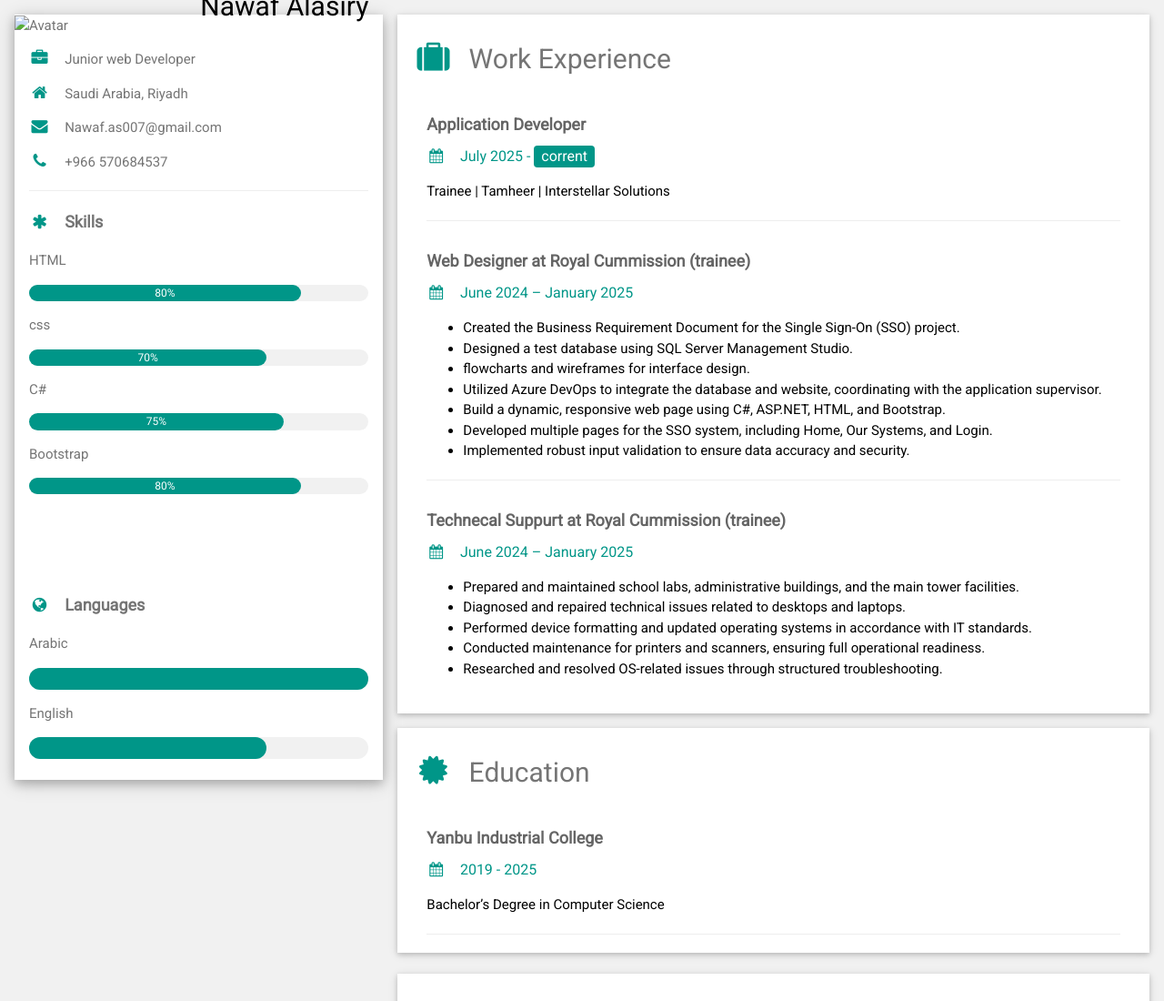
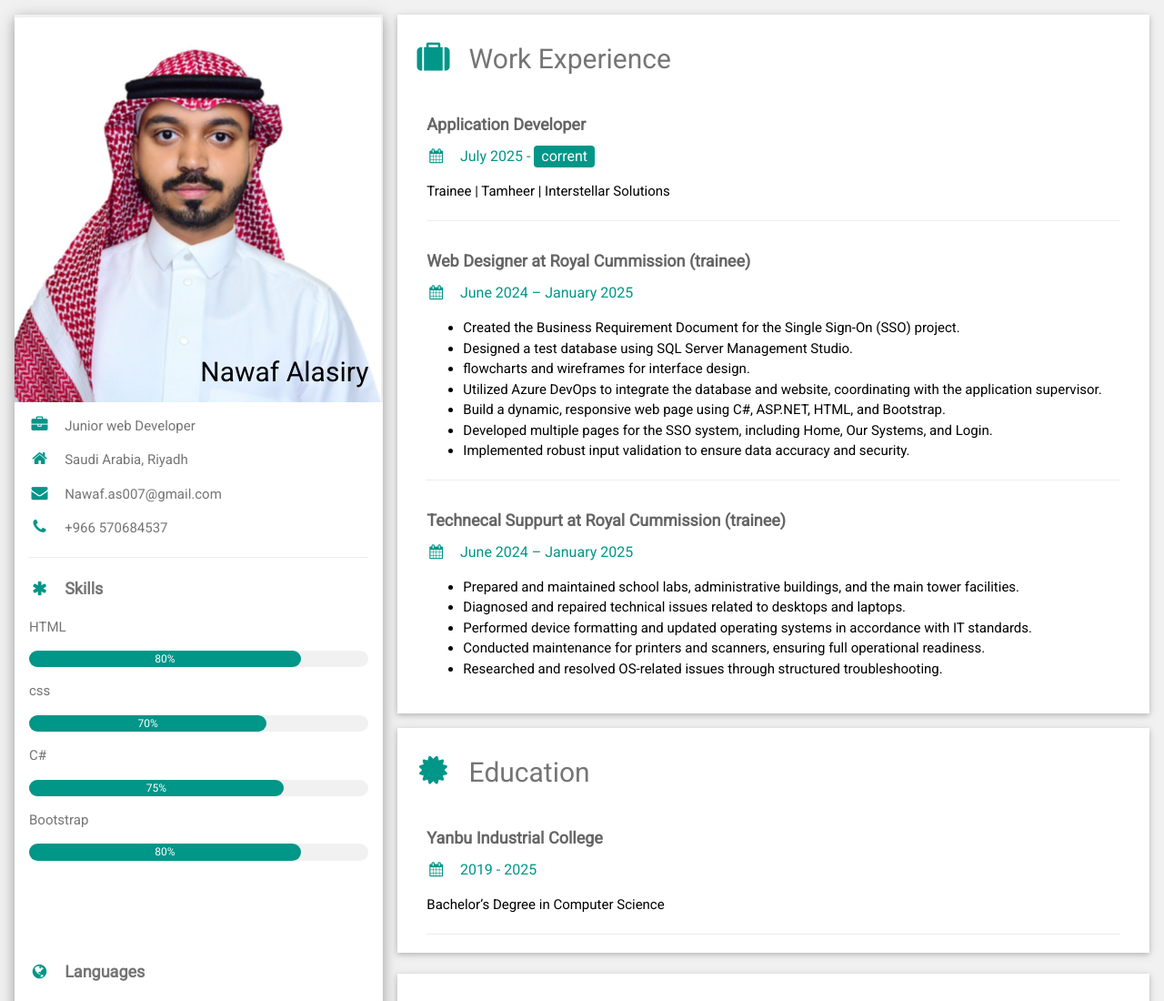
Before and after one commit to NeNoSh/CV, a plain HTML site: page index.html in a window 1280 px wide. Shown: the top 1100 px of the page at 91% size. Drawn offline with nearby package versions, Linux system fonts and the light colour scheme.

Commit message:
Update index.html

```diff
--- a/index.html
+++ b/index.html
@@ -24,7 +24,7 @@
 
       <div class="w3-white w3-text-grey w3-card-4">
         <div class="w3-display-container">
-        <img src="image/personal_pic.jpg" style="width:100%" alt="Avatar">
+        <img src="personal_pic.jpg" style="width:100%" alt="Avatar">
 
           <div class="w3-display-bottomright w3-container w3-text-black">
             <h2>Nawaf Alasiry</h2>
```
